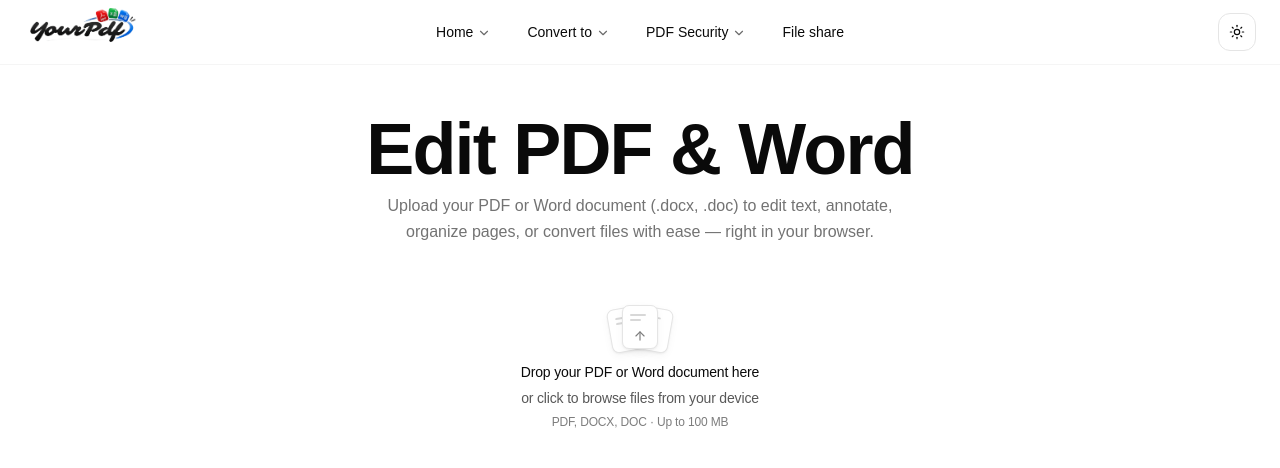
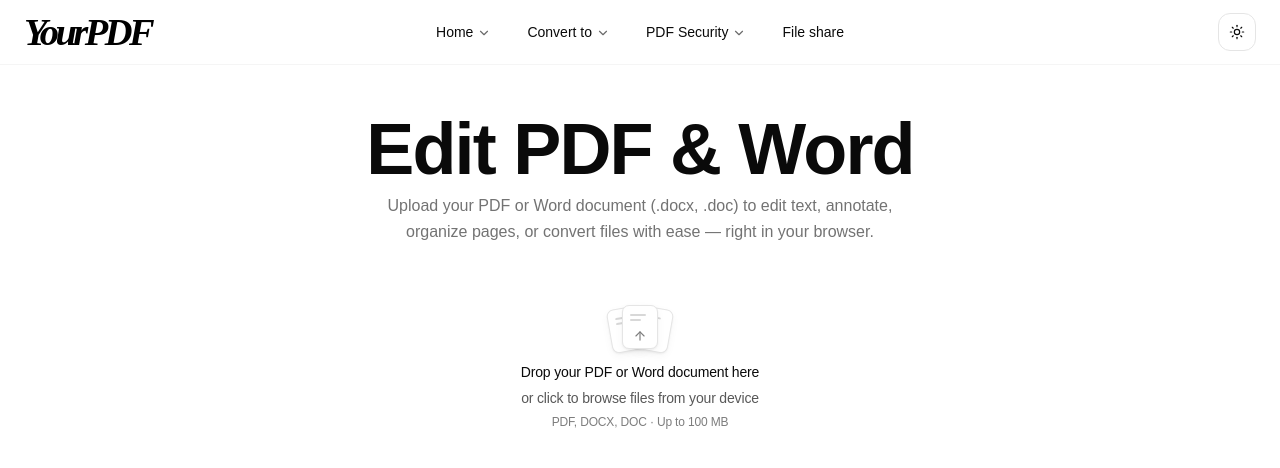
Before and after one commit to zzzaryabali109-lab/yourpdf, a Next.js app: page / in a window 1280 px wide. Shown: the top 468 px of the page. Built offline with nearby package versions, Linux system fonts and the light colour scheme.

Commit message:
Replace image logo with themed wordmark

```diff
--- a/src/components/site-header.tsx
+++ b/src/components/site-header.tsx
@@ -2,7 +2,6 @@
 
 import { useEffect, useState } from "react";
 import { createPortal } from "react-dom";
-import Image from "next/image";
 import Link from "next/link";
 import { usePathname } from "next/navigation";
 import { NavigationMenuDemo } from "@/components/ui/demo";
@@ -136,17 +135,15 @@ export function SiteHeader() {
       <div className="relative hidden md:flex h-16 w-full items-center justify-center px-4 sm:px-6">
         <Link
           href="/"
-          className="absolute left-4 sm:left-6 top-1/2 z-10 -translate-y-1/2 rounded-md bg-white px-1.5 py-1 transition-opacity hover:opacity-90"
+          className="absolute left-4 sm:left-6 top-1/2 z-10 -translate-y-1/2 transition-opacity hover:opacity-90"
           aria-label="YourPDF home"
         >
-          <Image
-            src="/yourpdf-logo.png"
-            alt="YourPDF"
-            width={1036}
-            height={462}
-            loading="eager"
-            className="h-12 w-auto object-contain"
-          />
+          <span
+            className="text-[2.4rem] font-bold italic leading-none tracking-[-0.09em] text-black dark:text-white"
+            style={{ fontFamily: '"Brush Script MT", "Segoe Script", cursive' }}
+          >
+            YourPDF
+          </span>
         </Link>
         <NavigationMenuDemo />
         <div className="absolute right-4 sm:right-6 top-1/2 -translate-y-1/2 flex items-center z-10">
@@ -169,17 +166,15 @@ export function SiteHeader() {
           </button>
           <Link
             href="/"
-            className="flex items-center rounded-md bg-white px-1.5 py-1 transition-opacity hover:opacity-90 cursor-pointer"
+            className="flex items-center transition-opacity hover:opacity-90 cursor-pointer"
             onClick={() => setMobileOpen(false)}
           >
-            <Image
-              src="/yourpdf-logo.png"
-              alt="YourPDF"
-              width={1036}
-              height={462}
-              loading="eager"
-              className="h-11 w-auto object-contain"
-            />
+            <span
+              className="text-[2.15rem] font-bold italic leading-none tracking-[-0.09em] text-black dark:text-white"
+              style={{ fontFamily: '"Brush Script MT", "Segoe Script", cursive' }}
+            >
+              YourPDF
+            </span>
           </Link>
         </div>
 
@@ -211,17 +206,15 @@ export function SiteHeader() {
             <div className="flex items-center justify-between h-14 px-4 border-b border-border/50 shrink-0 bg-white">
               <Link
                 href="/"
-                className="flex items-center rounded-md bg-white px-1.5 py-1 transition-opacity hover:opacity-90 cursor-pointer"
+                className="flex items-center transition-opacity hover:opacity-90 cursor-pointer"
                 onClick={() => setMobileOpen(false)}
               >
-                <Image
-                  src="/yourpdf-logo.png"
-                  alt="YourPDF"
-                  width={1036}
-                  height={462}
-                  loading="eager"
-                  className="h-9 w-auto object-contain"
-                />
+                <span
+                  className="text-[1.9rem] font-bold italic leading-none tracking-[-0.09em] text-black dark:text-white"
+                  style={{ fontFamily: '"Brush Script MT", "Segoe Script", cursive' }}
+                >
+                  YourPDF
+                </span>
               </Link>
               <button
                 type="button"
```
Also changed, not shown: public/yourpdf-logo.png (deleted).
